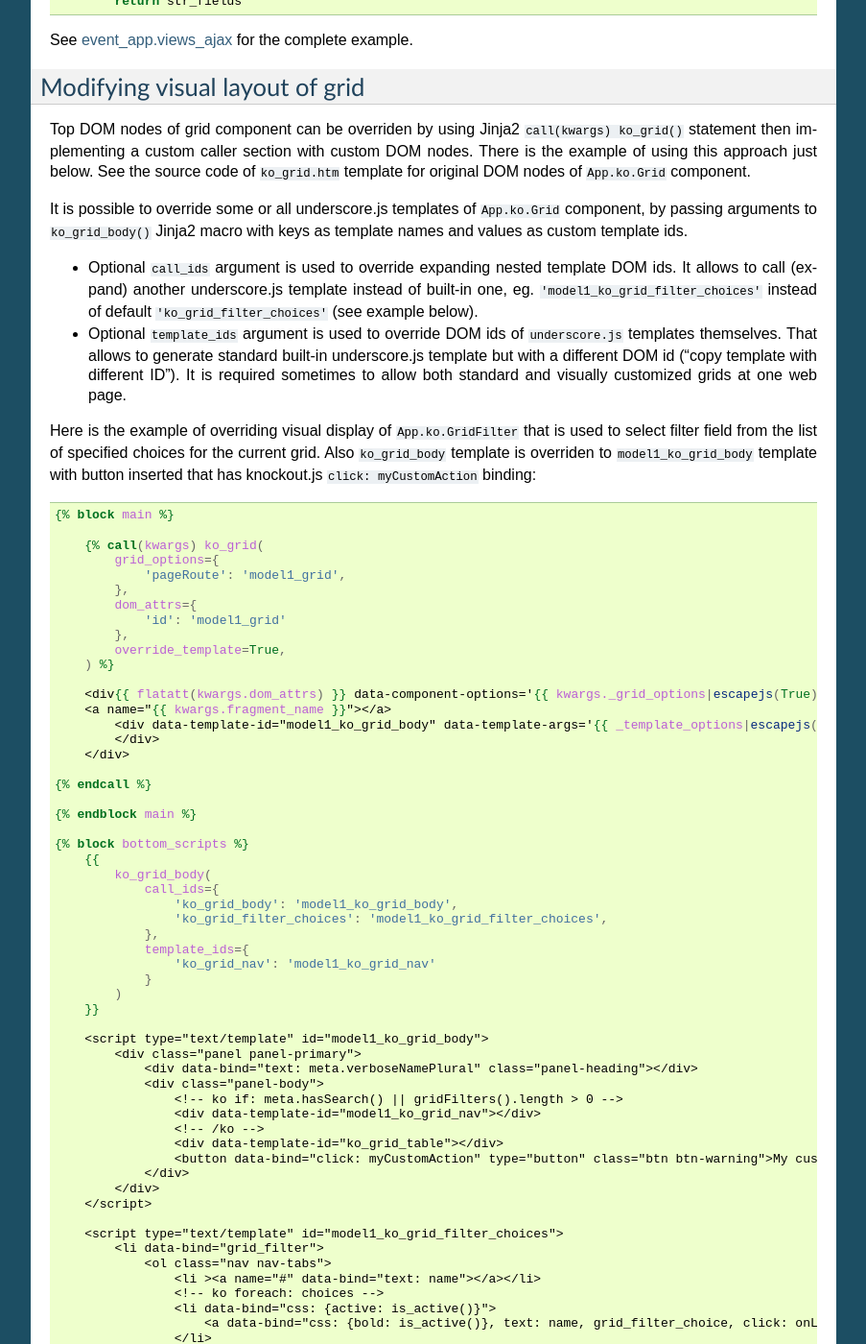
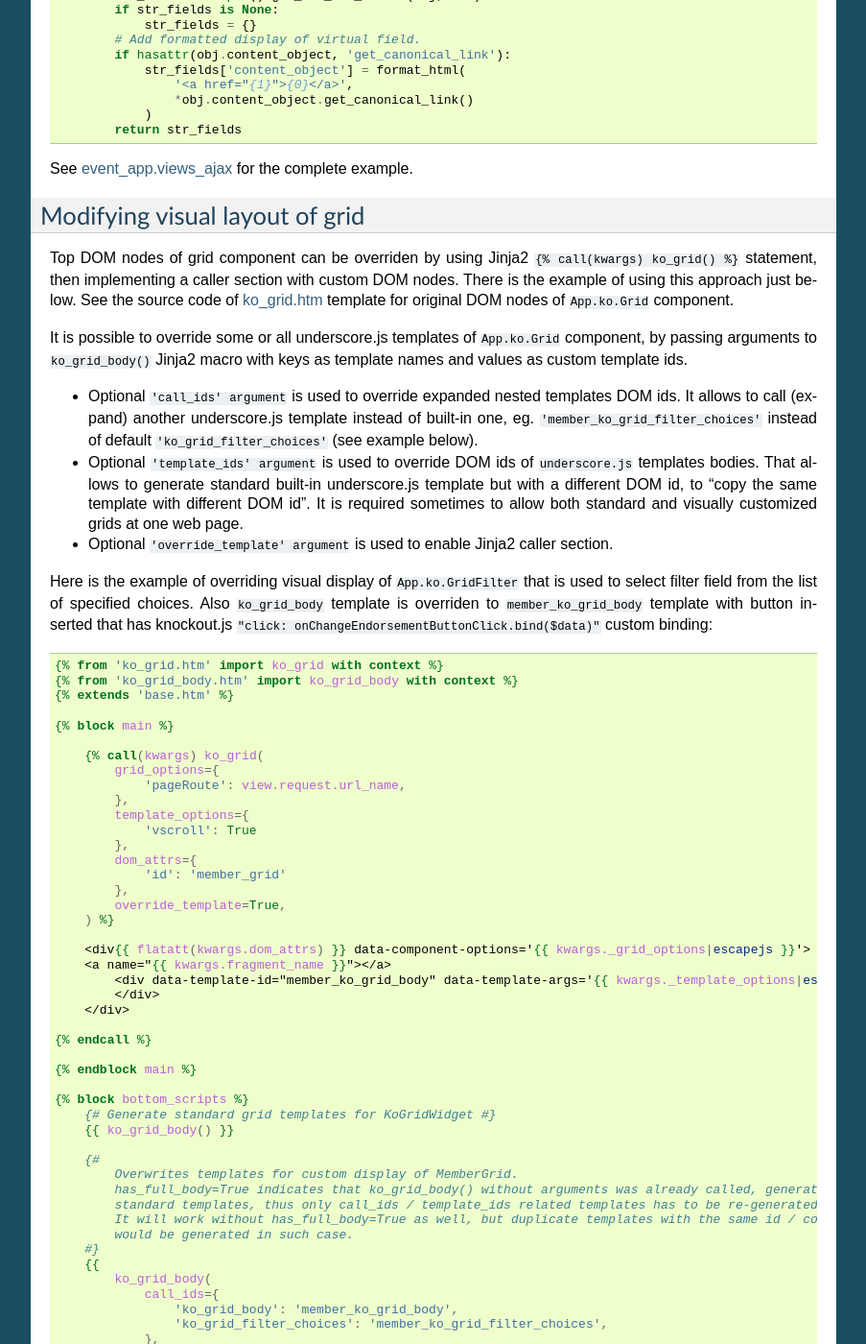
Before and after one commit to Dmitri-Sintsov/django-jinja-knockout, a Sphinx documentation site: the page built from docs/grids.rst, in a window 1280 px wide and 1400 px high, scrolled down 15218 px. Shown: the whole window at 96% size, without its empty margins (198-1101 px from the left). Built offline with Sphinx 7.4.7, drawn with Linux system fonts in a browser that asks for light colours; some of the changed text lies outside the part shown.

Commit message:
Reworked 'Modifying visual layout of grid' section in synchronization with djk_sample.

```diff
--- a/docs/grids.rst
+++ b/docs/grids.rst
@@ -9,13 +9,17 @@ Grids
 .. _django.contrib.admin.widgets: https://github.com/django/django/blob/master/django/contrib/admin/widgets.py
 .. _event_app.models: https://github.com/Dmitri-Sintsov/djk-sample/blob/master/event_app/models.py
 .. _event_app.views_ajax: https://github.com/Dmitri-Sintsov/djk-sample/blob/master/event_app/views_ajax.py
-.. _jinja2/base_min.htm: https://github.com/Dmitri-Sintsov/django-jinja-knockout/blob/master/django_jinja_knockout/jinja2/base_min.htm
-.. _jinja2/cbv_grid.htm: https://github.com/Dmitri-Sintsov/django-jinja-knockout/blob/master/django_jinja_knockout/jinja2/cbv_grid.htm
-.. _jinja2/ko_grid.htm: https://github.com/Dmitri-Sintsov/django-jinja-knockout/blob/master/django_jinja_knockout/jinja2/ko_grid.htm
-.. _jinja2/ko_grid_body.htm: https://github.com/Dmitri-Sintsov/django-jinja-knockout/blob/master/django_jinja_knockout/jinja2/ko_grid_body.htm
+
+.. _base_min.htm: https://github.com/Dmitri-Sintsov/django-jinja-knockout/blob/master/django_jinja_knockout/jinja2/base_min.htm
+.. _cbv_grid.htm: https://github.com/Dmitri-Sintsov/django-jinja-knockout/blob/master/django_jinja_knockout/jinja2/cbv_grid.htm
+.. _ko_grid.htm: https://github.com/Dmitri-Sintsov/django-jinja-knockout/blob/master/django_jinja_knockout/jinja2/ko_grid.htm
+.. _ko_grid_body.htm: https://github.com/Dmitri-Sintsov/django-jinja-knockout/blob/master/django_jinja_knockout/jinja2/ko_grid_body.htm
+.. _member_grid_tabs.htm: https://github.com/Dmitri-Sintsov/djk-sample/blob/master/club_app/jinja2/member_grid_tabs.htm
+
 .. _ko_grid.js: https://github.com/Dmitri-Sintsov/django-jinja-knockout/blob/master/django_jinja_knockout/static/js/front/ko-grid.js
 .. _knockout.js: http://knockoutjs.com/
 .. _member-grid.js: https://github.com/Dmitri-Sintsov/djk-sample/blob/master/djk_sample/static/js/front/member-grid.js
+
 .. _views: https://github.com/Dmitri-Sintsov/django-jinja-knockout/blob/master/django_jinja_knockout/views.py
 .. _views.KoGridView: https://github.com/Dmitri-Sintsov/django-jinja-knockout/blob/master/django_jinja_knockout/views.py
 .. _underscore.js template: http://underscorejs.org/#template
@@ -52,7 +56,7 @@ Custom grid actions both for the whole grid as well as for specific columns can
 Possible ways of grid usage
 ---------------------------
 * AJAX grids injected into Jinja2 templates as client-side components with `ko_grid() macro`_.
-* Optional `Foreign key filters`_ for AJAX grid components.
+* Optional `Foreign key filter`_ for AJAX grid components.
 * Django ``ModelForm`` widget `ForeignKeyGridWidget`_ which provides ``ForeignKeyRawIdWidget``-like functionality for
   ``ModelForm`` to select foreign key field value via AJAX query / response.
 
@@ -240,7 +244,7 @@ The code is inserted into web page body block.
 * Mandatory ``grid_options`` are client-side component options of current grid. It's a dict with the following keys:
 
   * Mandatory key ``'pageRoute'`` is used to get Python grid class in ``ko_grid()`` macro to autoconfigure client-side
-    options of grid (see the macro code in `jinja2/ko_grid.htm`_ for details).
+    options of grid (see the macro code in `ko_grid.htm`_ for details).
   * Optional key ``classPath`` overrides client-side class used for instantiation of grid. Usually that should be
     ancestor of ``App.ko.Grid`` class inserted via custom ``<script>`` tag to ``bottom_scripts`` Jinja2 template block.
 
@@ -261,13 +265,13 @@ See `app.js`_ code for the details of client-side components implementation.
 ko_grid_body() macro
 ~~~~~~~~~~~~~~~~~~~~
 
-``ko_grid_body()`` macro, defined in `jinja2/ko_grid_body.htm`_ is inserted into web page bottom scripts block.
+``ko_grid_body()`` macro, defined in `ko_grid_body.htm`_ is inserted into web page bottom scripts block.
 However it does not contain directly executed Javascript code, but a set of recursive ``underscore.js`` templates (such
 as ``ko_grid_body``) that are applied automatically to each grid component DOM nodes, generated by beforementioned
 ``ko_grid()`` Jinja2 macro.
 
-Then `jinja2/cbv_grid.htm`_ includes actual client-side implementation of ``App.ko.Grid`` from `ko_grid.js`_. The script
-is not so small, and grids are not always displayed at each Django page, so it is not included in `jinja2/base_min.htm`_
+Then `cbv_grid.htm`_ includes actual client-side implementation of ``App.ko.Grid`` from `ko_grid.js`_. The script
+is not so small, and grids are not always displayed at each Django page, so it is not included in `base_min.htm`_
 ``bottom_scripts`` block by default to make total pages traffic lower. However, it's size is well-justified knowing
 that it is loaded just once for all grids of the side. Usually it's cached at client-side by browser, and reduces quite
 a lot of HTTP traffic for grid pagination and grid actions.
@@ -639,13 +643,13 @@ Next types of built-in field filters are available:
 Range filters
 ~~~~~~~~~~~~~
 
-* ``decimal`` / ``datetime`` / ``date``: Uses ``App.ko.RangeFilter`` from `ko_grid.js`_ to display dialog with range of
-  scalar values. It's applied to the corresponding Django model scalar fields.
+* ``'decimal' filter`` / ``'datetime' filter`` / ``'date' filter``: Uses ``App.ko.RangeFilter`` from `ko_grid.js`_ to
+  display dialog with range of scalar values. It's applied to the corresponding Django model scalar fields.
 
 Choices filter
 ~~~~~~~~~~~~~~
 
-* ``choices``: It's used by default when Django model field has ``choices`` property defined, similar to this::
+* ``'choices' filter`` is used by default when Django model field has ``choices`` property defined, similar to this::
 
     from django.utils.translation import ugettext as _
     # ... skipped ...
@@ -702,7 +706,7 @@ a dropdown with the list of possible choices from the ``Club.CATEGORIES`` tuple
             ('is_endorsed', None),
         ])
 
-The ``choices`` filter definition may be customized by supplying a dict with additional keys / values::
+The ``'choices' filter`` definition may be customized by supplying a dict with additional keys / values::
 
     class MemberGrid(KoGridView):
 
@@ -723,13 +727,13 @@ The ``choices`` filter definition may be customized by supplying a dict with add
             ('is_endorsed', None),
         ])
 
-Foreign key filters
-~~~~~~~~~~~~~~~~~~~
-
-* ``fk``: Uses ``App.ko.FkGridDialog`` from `ko_grid.js`_ to select filter choices of foreign key field. This widget is
-  similar to ``ForeignKeyRawIdWidget`` defined in `django.contrib.admin.widgets`_ that is used via ``raw_id_fields``
-  django.admin class option. Because it completely relies on AJAX calls, one should create grid class for the foreign
-  key field, for example::
+Foreign key filter
+~~~~~~~~~~~~~~~~~~
+
+* ``'fk' filter``: Uses ``App.ko.FkGridDialog`` from `ko_grid.js`_ to select filter choices of foreign key field. This
+  widget is similar to ``ForeignKeyRawIdWidget`` defined in `django.contrib.admin.widgets`_ that is used via
+  ``raw_id_fields`` django.admin class option. Because it completely relies on AJAX calls, one should create grid class
+  for the foreign key field, for example::
 
     class ProfileFkWidgetGrid(KoGridWidget):
 
@@ -791,20 +795,25 @@ Now, to bind 'fk' widget for field ``Member.profile`` to ``profile-fk-widget-gri
                         'pageRoute': 'club_grid_simple',
                         # Optional setting for BootstrapDialog:
                         'dialogOptions': {'size': 'size-wide'},
-                        # Nested filtering is supported, just define appropriate grid with 'another_model_grid' url name
-                        # and uncomment / alter next lines:
+                        # Nested filtering is supported:
                         # 'fkGridOptions': {
-                        #     'another_model_fk': {
-                        #         'pageRoute': 'another_model_grid'
+                        #     'specialization': {
+                        #         'pageRoute': 'specialization_grid'
                         #     }
                         # }
                     }
                 }
             }
 
-Also notice that commented out section of ``MemberGrid.get_default_grid_options()`` shows how foreign key filter
-widgets may be nested - just define appropriate grid class for Django model ``AnotherModel`` with `'another_model_grid'`
-url name.
+Also notice that commented section of ``MemberGrid.get_default_grid_options()`` method shows how foreign key filter
+widgets may be nested:
+
+* Define model ``Specialization``.
+* Add foreignKey field ``specialization = models.ForeignKey(Specialization, verbose_name='Specialization')`` to
+  ``Profile`` model.
+* Create ``SpecializationGrid`` with ``model = Specialization``.
+* Add url for ``SpecializationGrid`` with url name (route) ``'specialization_grid'`` to ``urls.py``.
+* Add ``'specialization_grid'`` entry to ``MemberGrid`` ``client_routes`` list.
 
 Dynamic generation of filter fields
 ~~~~~~~~~~~~~~~~~~~~~~~~~~~~~~~~~~~
@@ -819,7 +828,7 @@ There are many cases when grids require dynamic generation of filter fields and
 
 Let's explain the last case as the most advanced one.
 
-Generation of ``choices`` filter list of choice values for Django contenttypes framework is implemented via
+Generation of ``'choices' filter`` list of choice values for Django contenttypes framework is implemented via
 ``BaseFilterView.get_contenttype_filter()`` method, whose class is a base class for both ``KoGridView`` and it's
 traditional request counterpart ``ListSortingView`` (see `views`_ for details).
 
@@ -862,8 +871,9 @@ Our ``Action`` model, defined in `event_app.models`_ looks like this::
 
         # ... skipped ...
 
-To display saved actions via grid, ancestor class of ``KoGridView`` should define ``get_allowed_filter_fields()`` method
-to generate ``choices`` filter values from contenttypes framework model id's via ``get_contenttype_filter()`` method::
+To allow queryset filtering via 'content_object' field ``'choices' filter`` (`Choices filter`_), ``ActionGrid``
+overrides ``get_allowed_filter_fields()`` method to generate ``'choices' filter`` values from contenttypes framework by
+calling ``get_contenttype_filter()`` method::
 
     from collections import OrderedDict
     from django.utils.html import format_html
@@ -894,6 +904,7 @@ to generate ``choices`` filter values from contenttypes framework model id's via
         def get_allowed_filter_fields(self):
             allowed_filter_fields = OrderedDict([
                 ('action_type', None),
+                # Get names / ids of 'content_type' choices filter.
                 ('content_type', self.get_contenttype_filter(
                     ('club_app', 'club'),
                     ('club_app', 'equipment'),
@@ -937,39 +948,47 @@ Modifying visual layout of grid
 .. highlight:: jinja
 .. _modifying_visual_layout_of_grid:
 
-Top DOM nodes of grid component can be overriden by using Jinja2 ``call(kwargs) ko_grid()`` statement then implementing
-a custom caller section with custom DOM nodes. There is the example of using this approach just below. See the source
-code of ``ko_grid.htm`` template for original DOM nodes of ``App.ko.Grid`` component.
+Top DOM nodes of grid component can be overriden by using Jinja2 ``{% call(kwargs) ko_grid() %}`` statement, then
+implementing a caller section with custom DOM nodes. There is the example of using this approach just below.
+See the source code of `ko_grid.htm`_ template for original DOM nodes of ``App.ko.Grid`` component.
 
 It is possible to override some or all underscore.js templates of ``App.ko.Grid`` component, by passing
 arguments to ``ko_grid_body()`` Jinja2 macro with keys as template names and values as custom template ids.
 
-* Optional ``call_ids`` argument is used to override expanding nested template DOM ids. It allows to call (expand)
-  another underscore.js template instead of built-in one, eg. ``'model1_ko_grid_filter_choices'`` instead of default
+* Optional ``'call_ids' argument`` is used to override expanded nested templates DOM ids. It allows to call (expand)
+  another underscore.js template instead of built-in one, eg. ``'member_ko_grid_filter_choices'`` instead of default
   ``'ko_grid_filter_choices'`` (see example below).
-* Optional ``template_ids`` argument is used to override DOM ids of ``underscore.js`` templates themselves. That allows
-  to generate standard built-in underscore.js template but with a different DOM id ("copy template with different ID").
-  It is required sometimes to allow both standard and visually customized grids at one web page.
+* Optional ``'template_ids' argument`` is used to override DOM ids of ``underscore.js`` templates bodies. That allows
+  to generate standard built-in underscore.js template but with a different DOM id, to "copy the same template with
+  different DOM id". It is required sometimes to allow both standard and visually customized grids at one web page.
+* Optional ``'override_template' argument`` is used to enable Jinja2 caller section.
 
 Here is the example of overriding visual display of ``App.ko.GridFilter`` that is used to select filter field from
-the list of specified choices for the current grid. Also ``ko_grid_body`` template is overriden to ``model1_ko_grid_body``
-template with button inserted that has knockout.js ``click: myCustomAction`` binding::
+the list of specified choices. Also ``ko_grid_body`` template is overriden to ``member_ko_grid_body`` template with
+button inserted that has knockout.js ``"click: onChangeEndorsementButtonClick.bind($data)"`` custom binding::
+
+    {% from 'ko_grid.htm' import ko_grid with context %}
+    {% from 'ko_grid_body.htm' import ko_grid_body with context %}
+    {% extends 'base.htm' %}
 
     {% block main %}
 
         {% call(kwargs) ko_grid(
             grid_options={
-                'pageRoute': 'model1_grid',
+                'pageRoute': view.request.url_name,
+            },
+            template_options={
+                'vscroll': True
             },
             dom_attrs={
-                'id': 'model1_grid'
+                'id': 'member_grid'
             },
             override_template=True,
         ) %}
 
-        <div{{ flatatt(kwargs.dom_attrs) }} data-component-options='{{ kwargs._grid_options|escapejs(True) }}'>
+        <div{{ flatatt(kwargs.dom_attrs) }} data-component-options='{{ kwargs._grid_options|escapejs }}'>
         <a name="{{ kwargs.fragment_name }}"></a>
-            <div data-template-id="model1_ko_grid_body" data-template-args='{{ _template_options|escapejs(True) }}'>
+            <div data-template-id="member_ko_grid_body" data-template-args='{{ kwargs._template_options|escapejs }}'>
             </div>
         </div>
 
@@ -978,47 +997,70 @@ template with button inserted that has knockout.js ``click: myCustomAction`` bin
     {% endblock main %}
 
     {% block bottom_scripts %}
+        {# Generate standard grid templates for KoGridWidget #}
+        {{ ko_grid_body() }}
+
+        {#
+            Overwrites templates for custom display of MemberGrid.
+            has_full_body=True indicates that ko_grid_body() without arguments was already called, generating
+            standard templates, thus only call_ids / template_ids related templates has to be re-generated.
+            It will work without has_full_body=True as well, but duplicate templates with the same id / content
+            would be generated in such case.
+        #}
         {{
             ko_grid_body(
                 call_ids={
-                    'ko_grid_body': 'model1_ko_grid_body',
-                    'ko_grid_filter_choices': 'model1_ko_grid_filter_choices',
+                    'ko_grid_body': 'member_ko_grid_body',
+                    'ko_grid_filter_choices': 'member_ko_grid_filter_choices',
                 },
                 template_ids={
-                    'ko_grid_nav': 'model1_ko_grid_nav'
-                }
+                    'ko_grid_nav': 'member_ko_grid_nav'
+                },
+                has_full_body=True
             )
         }}
 
-        <script type="text/template" id="model1_ko_grid_body">
+        <script type="text/template" id="member_ko_grid_body">
             <div class="panel panel-primary">
                 <div data-bind="text: meta.verboseNamePlural" class="panel-heading"></div>
                 <div class="panel-body">
                     <!-- ko if: meta.hasSearch() || gridFilters().length > 0 -->
-                    <div data-template-id="model1_ko_grid_nav"></div>
+                    <div data-template-id="member_ko_grid_nav"></div>
                     <!-- /ko -->
                     <div data-template-id="ko_grid_table"></div>
-                    <button data-bind="click: myCustomAction" type="button" class="btn btn-warning">My custom button</button>
+                    <div class="default-padding">
+                        <button
+                                data-bind="click: onChangeEndorsementButtonClick.bind($data)" type="button" class="btn btn-warning">
+                            Change endorsement
+                        </button>
+                    </div>
                 </div>
+                <div data-template-id="ko_grid_pagination"></div>
             </div>
         </script>
 
-        <script type="text/template" id="model1_ko_grid_filter_choices">
+        <script type="text/template" id="member_ko_grid_filter_choices">
             <li data-bind="grid_filter">
-                <ol class="nav nav-tabs">
-                    <li ><a name="#" data-bind="text: name"></a></li>
-                    <!-- ko foreach: choices -->
-                    <li data-bind="css: {active: is_active()}">
-                        <a data-bind="css: {bold: is_active()}, text: name, grid_filter_choice, click: onLoadFilter.bind($data)" name="#"></a>
-                    </li>
-                    <!-- /ko -->
-                </ol>
+                <nav class="navbar navbar-default">
+                    <div class="container-fluid">
+                        <div class="navbar-header"><a class="navbar-brand" href="##" data-bind="text: name"></a></div>
+                        <ul class="nav navbar-nav">
+                            <!-- ko foreach: choices -->
+                            <li data-bind="css: {active: is_active()}">
+                                <a data-bind="css: {bold: is_active()}, text: name, grid_filter_choice, click: onLoadFilter.bind($data)" name="#"></a>
+                            </li>
+                            <!-- /ko -->
+                        </ul>
+                    </div>
+                </nav>
             </li>
         </script>
 
-        <script src="{{ static_hash('js/front/ko-grid.js') }}"></script>
-        <script src="{{ static_hash('js/front/model1-grid.js') }}"></script>
+        <script src="{{ static('js/front/ko-grid.js') }}"></script>
+        <script src="{{ static('js/front/member-grid.js') }}"></script>
     {% endblock bottom_scripts %}
+
+See `member_grid_tabs.htm`_, `member-grid.js`_, `club_app.views_ajax`_ for the complete example.
 
 ===================
 Grid action routing
@@ -2009,7 +2051,7 @@ class::
             }
 
 Note that the value of ``grid_options`` argument of ``ForeignKeyGridWidget()`` is very much similar to definition of
-``'fkGridOptions'`` value in `Foreign key filters`_ example of Django grid method ``get_default_grid_options()``.
+``'fkGridOptions'`` value in `Foreign key filter`_ example of Django grid method ``get_default_grid_options()``.
 
 It is because grid's foreign key filter is quite similar to ``ForeignKeyGridWidget``, with the difference that the first
 one limits grid queryset, while second one is used to set foreign key value, to be later submitted via ``ModelForm``
```
Also changed, not shown: other parts of docs/grids.rst (+3 -3 lines).
